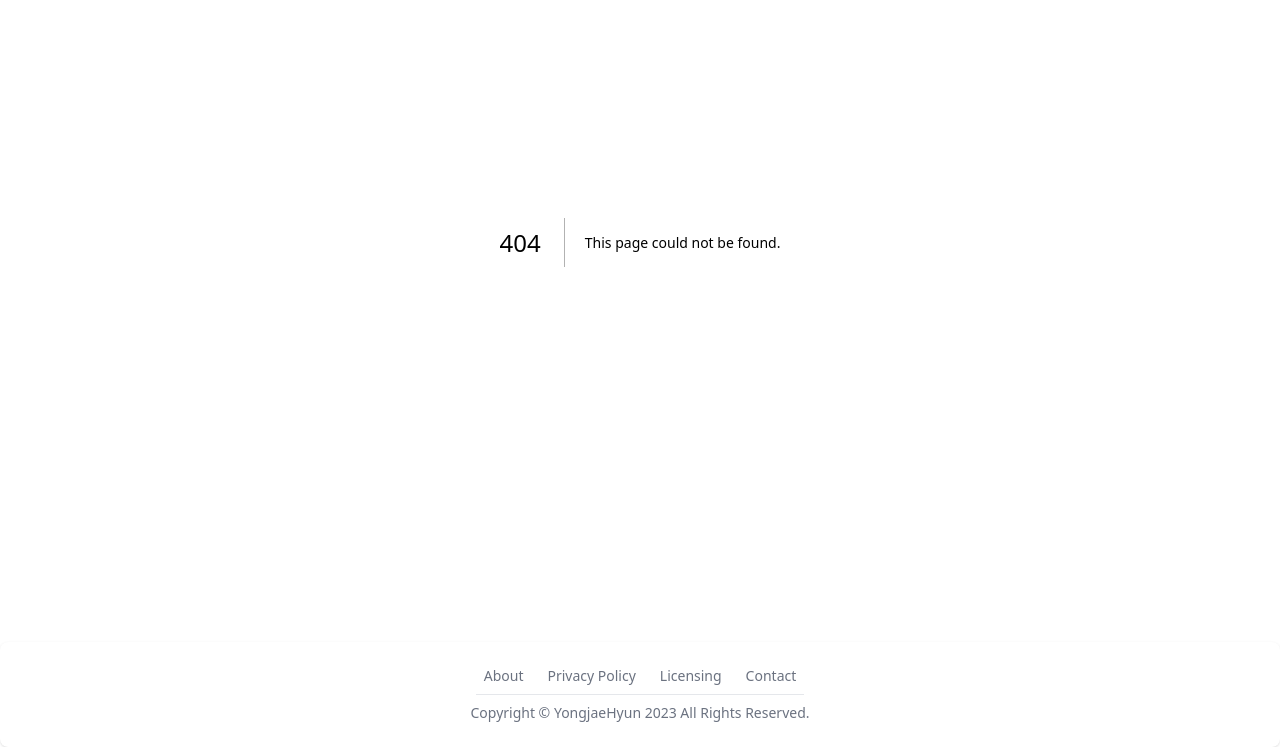
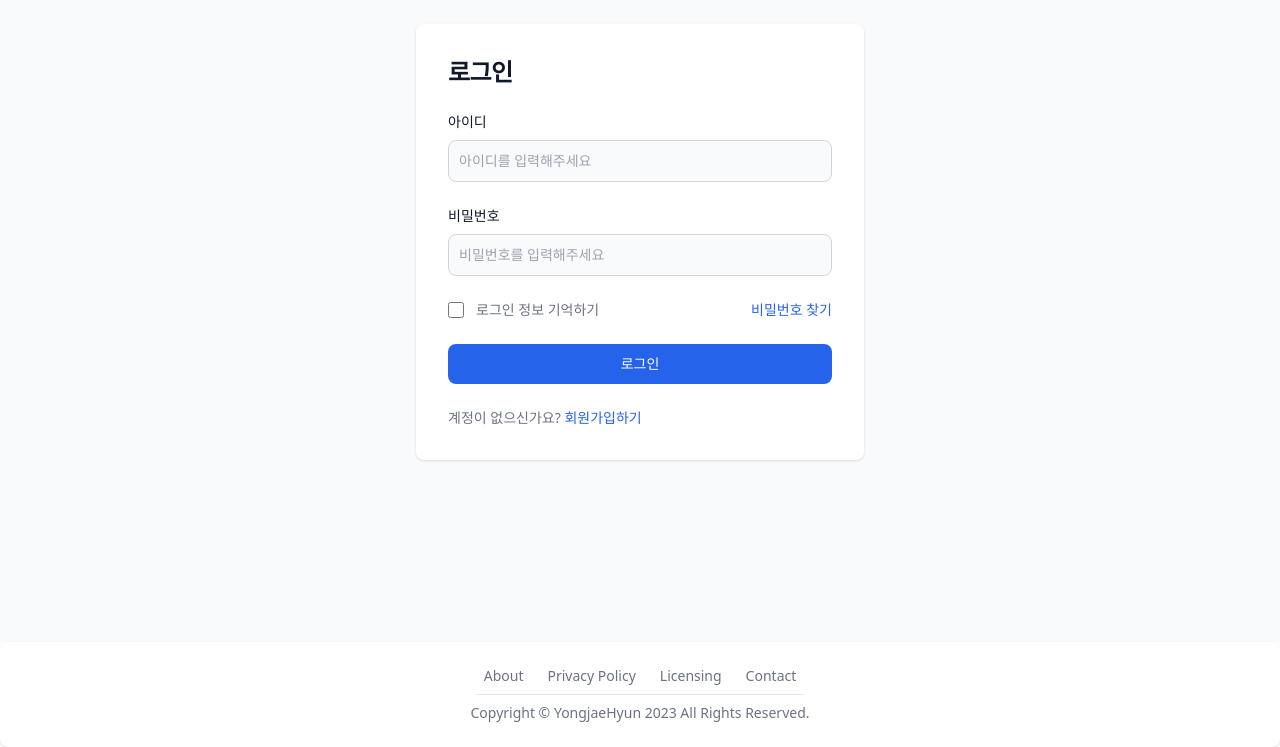
Before and after one commit to YongJaeHyun/room-brokerage-webapp, a Next.js app: page /auth/login in a window 1280 px wide. Before the commit this address had no page. Shown: the part 158-905 px from the top of the page. Built offline with nearby package versions, Linux system fonts and the light colour scheme.

Commit message:
[DEV 7] 로그인 페이지 디자인 초안 완성

```diff
--- /dev/null
+++ b/src/pages/auth/login.tsx
@@ -0,0 +1,58 @@
+import Title from "@/components/Title";
+import CheckBox from "@/components/auth/CheckBox";
+import Input from "@/components/auth/Input";
+import Link from "next/link";
+
+export default function login() {
+  const handleSubmit = (e: React.FormEvent<HTMLFormElement>) => {
+    e.preventDefault();
+    const data = new FormData(e.currentTarget);
+    const id = data.get("id");
+    const password = data.get("password");
+    console.log(id, password);
+  };
+
+  return (
+    <section className="bg-gray-50 dark:bg-gray-900">
+      <div className="flex flex-col items-center justify-center px-6 py-8 mx-auto md:h-screen lg:py-0">
+        <div className="w-full bg-white rounded-lg shadow dark:border md:mt-0 sm:max-w-md xl:p-0 dark:bg-gray-800 dark:border-gray-700">
+          <div className="p-6 space-y-4 md:space-y-6 sm:p-8">
+            <Title value="로그인" />
+            <form className="space-y-4 md:space-y-6" onSubmit={handleSubmit}>
+              <Input name="id" labelName="아이디" placeholder="아이디를 입력해주세요" />
+              <Input
+                name="password"
+                labelName="비밀번호"
+                placeholder="비밀번호를 입력해주세요"
+              />
+              <div className="flex items-center justify-between">
+                <CheckBox name="remember" labelName="로그인 정보 기억하기" />
+                <Link
+                  href="/auth/find/password"
+                  className="text-sm font-medium text-primary-600 hover:underline dark:text-primary-500"
+                >
+                  비밀번호 찾기
+                </Link>
+              </div>
+              <button
+                type="submit"
+                className="w-full text-white bg-primary-600 hover:bg-primary-700 focus:ring-4 focus:outline-none focus:ring-primary-300 font-medium rounded-lg text-sm px-5 py-2.5 text-center dark:bg-primary-600 dark:hover:bg-primary-700 dark:focus:ring-primary-800"
+              >
+                로그인
+              </button>
+              <p className="text-sm font-light text-gray-500 dark:text-gray-400">
+                계정이 없으신가요?{" "}
+                <a
+                  href="/auth/signup"
+                  className="font-medium text-primary-600 hover:underline dark:text-primary-500"
+                >
+                  회원가입하기
+                </a>
+              </p>
+            </form>
+          </div>
+        </div>
+      </div>
+    </section>
+  );
+}
```
